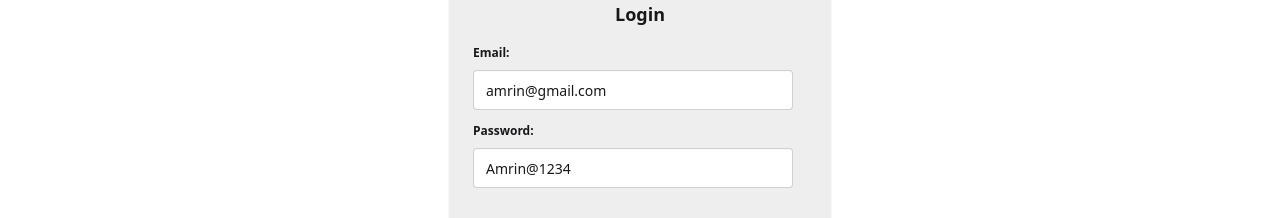
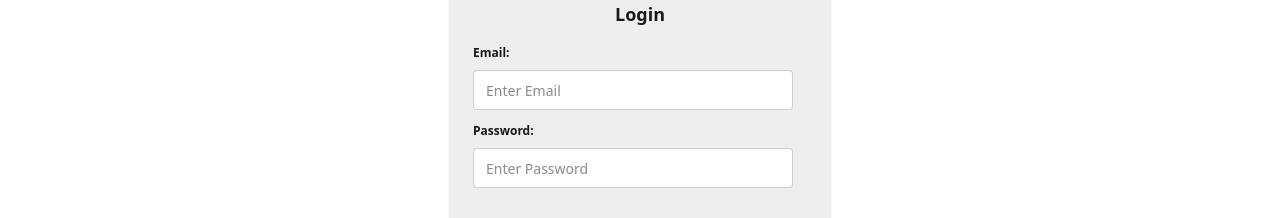
Before and after one commit to Amrin312/dev_tinder_web, a React (Vite) app: page /login in a window 1280 px wide. Shown: the part 265-483 px from the top of the page. Built offline with nearby package versions, Linux system fonts and the light colour scheme; no server answers.

Commit message:
Login page updated

```diff
--- a/src/components/Login.jsx
+++ b/src/components/Login.jsx
@@ -6,8 +6,8 @@ import { useNavigate } from 'react-router-dom';
 import { BASE_URL } from '../utils/constants';
 
 const Login = () => {
-    const [email, setEmail] = useState('amrin@gmail.com');
-    const [password, setPassword] = useState('Amrin@1234');
+    const [email, setEmail] = useState('');
+    const [password, setPassword] = useState('');
     const [firstName, setFirstName] = useState('');
     const [lastName, setLastName] = useState('');
     const [loginForm, setLoginForm] = useState(true);
```
